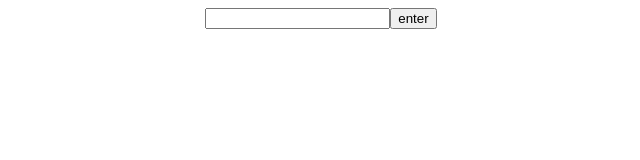
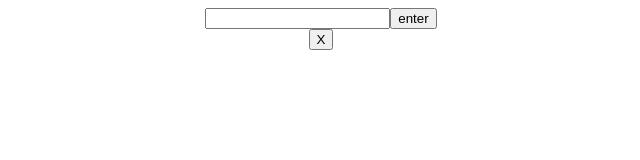
Before and after one commit to Kishlay-notabot/react-dev, a React (Create React App) app in the folder crud_app/: page / in a window 1280 px wide. Both pictures are taken after a click on the button "enter". Shown: the top 160 px of the page, without its empty margins (319-959 px from the left). Built offline with nearby package versions, Linux system fonts and the light colour scheme.

Commit message:
crud remove task button X init

```diff
--- a/crud_app/src/App.js
+++ b/crud_app/src/App.js
@@ -10,8 +10,12 @@ function App() {
   }
   const inpchg = (event)=>{
     setT(event.target.value);
+  }
+  const delT = (taskname) =>{
+    setT()
 
   }
+
   return (
     <div className="App">
       <div className='inputs'><input onChange={inpchg} />
@@ -20,7 +24,8 @@ function App() {
       <div className='list'>
         {/* {newT} to show task realtime while typing */}
         {crudTodo.map((task)=> {
-          return <div>{task}</div>
+          return <div>{task}<button onClick={()=> delT(task)}>X</button></div>
+          // using an inline func above
         })
         }
       </div>
```
